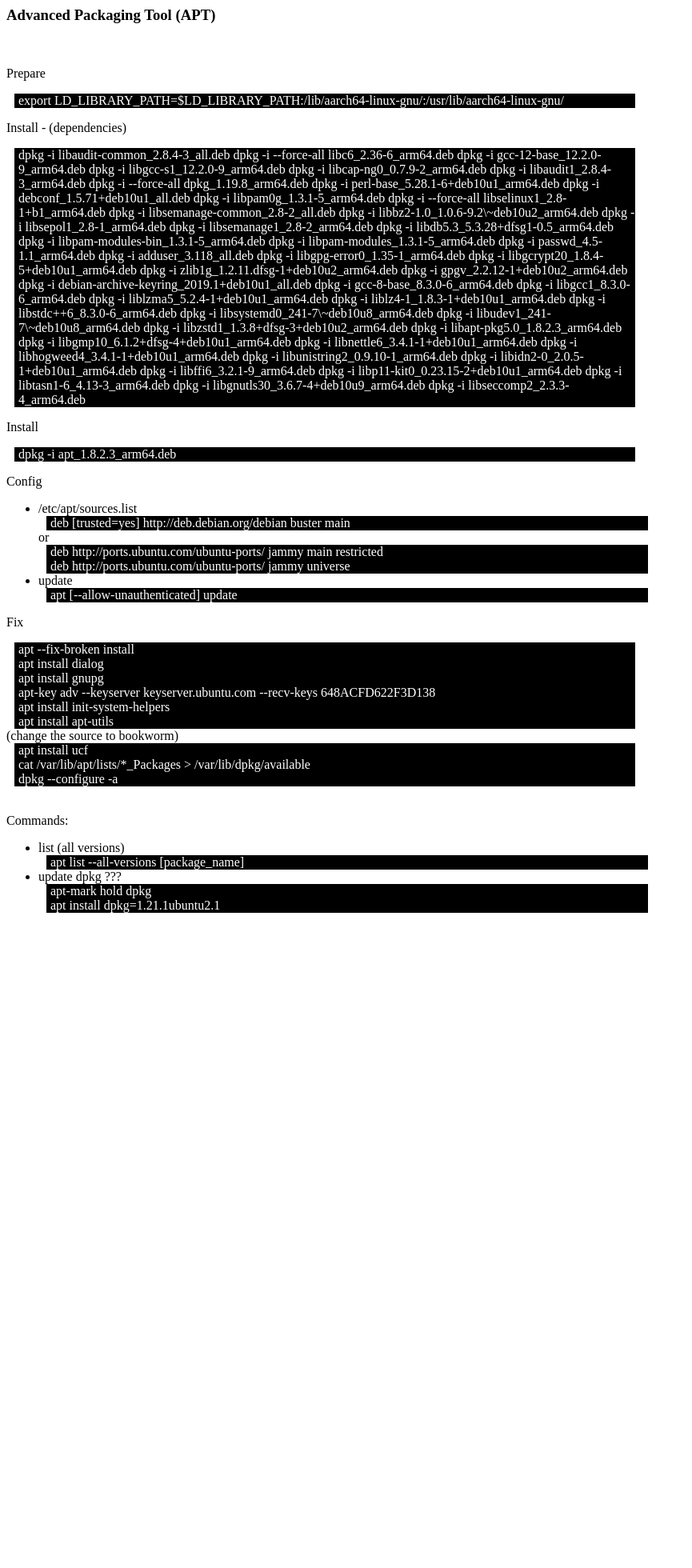
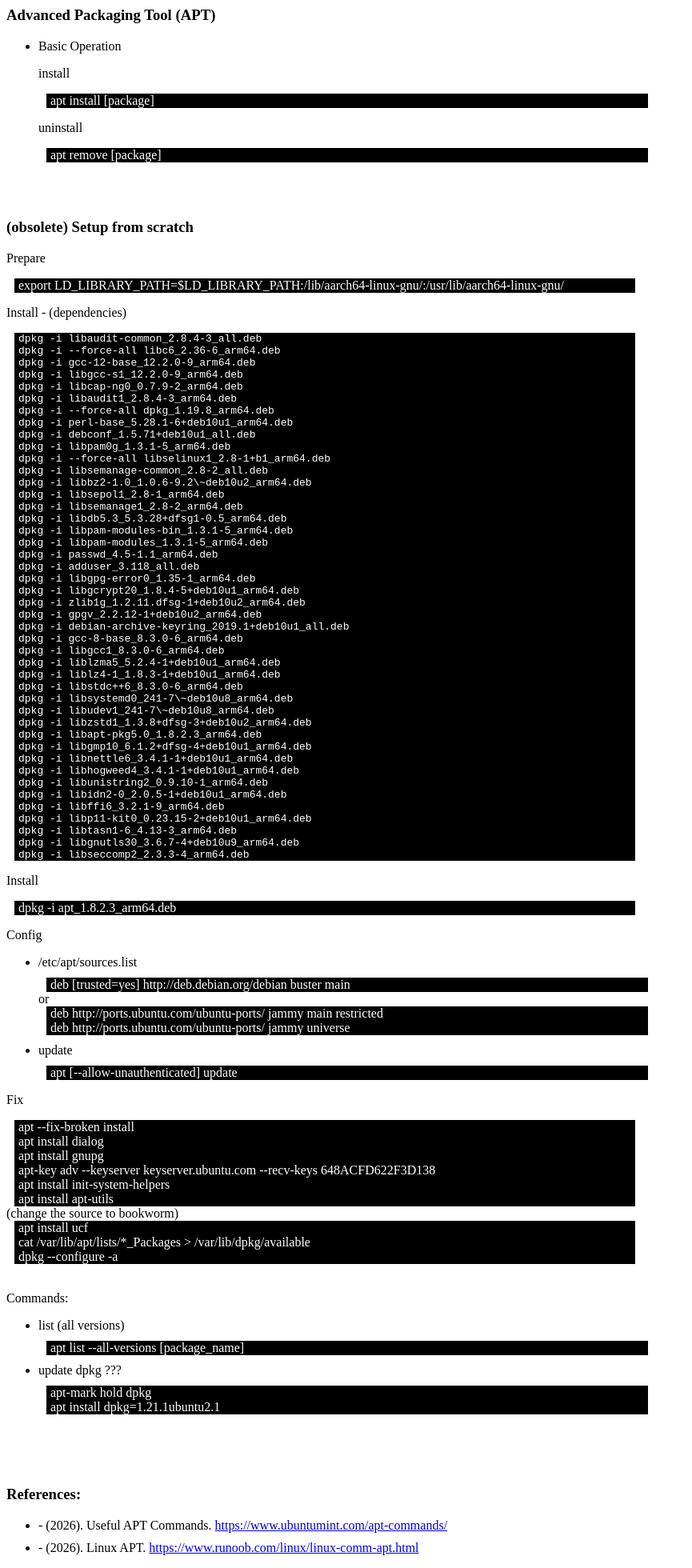
Before and after one commit to czarsir/sir, a Jekyll site: the page built from _posts/system/os/2022-12-27-dpkg_apt.html, in a window 1280 px wide. Shown: the whole page at 80% size, without its empty margins (0-865 px from the left). Built offline with Jekyll 4.4.1, drawn with Linux system fonts in a browser that asks for light colours; before the commit the page ends 1157 px from its top, so only the background shows below that.

Commit message:
[apt] update

```diff
--- a/_posts/system/os/2022-12-27-dpkg_apt.html
+++ b/_posts/system/os/2022-12-27-dpkg_apt.html
@@ -5,14 +5,32 @@ layout: addins
 ---
 <h1 id="ttl" hidden>{{ page.title }}</h1>
 
+<style type="text/css">
+	li {
+		margin-top: 10px;
+		margin-bottom: 10px;
+	}
+</style>
+
 <h3>Advanced Packaging Tool (APT)</h3>
 
-<br>
+<ul>
+<li>Basic Operation</li>
+	<p>install</p>
+	<div class="cmd">apt install [package]</div>
+	<p>uninstall</p>
+	<div class="cmd">apt remove [package]</div>
+</ul>
+
+
+<br><br>
+<h3>(obsolete) Setup from scratch</h3>
+
 <p>Prepare</p>
 <div class="cmd">export LD_LIBRARY_PATH=$LD_LIBRARY_PATH:/lib/aarch64-linux-gnu/:/usr/lib/aarch64-linux-gnu/</div>
 
 <p>Install - (dependencies)</p>
-<div class="cmd">
+<pre class="cmd">
 dpkg -i libaudit-common_2.8.4-3_all.deb
 dpkg -i --force-all libc6_2.36-6_arm64.deb
 dpkg -i gcc-12-base_12.2.0-9_arm64.deb
@@ -57,7 +75,7 @@ dpkg -i libp11-kit0_0.23.15-2+deb10u1_arm64.deb
 dpkg -i libtasn1-6_4.13-3_arm64.deb
 dpkg -i libgnutls30_3.6.7-4+deb10u9_arm64.deb
 dpkg -i libseccomp2_2.3.3-4_arm64.deb
-</div>
+</pre>
 
 <p>Install</p>
 <div class="cmd">dpkg -i apt_1.8.2.3_arm64.deb</div>
@@ -94,3 +112,12 @@ dpkg -i libseccomp2_2.3.3-4_arm64.deb
 	<div class="cmd">apt-mark hold dpkg</div>
 	<div class="cmd">apt install dpkg=1.21.1ubuntu2.1</div>
 </ul>
+
+
+
+<br><br><br>
+<h3>References:</h3>
+<ul>
+	<li>- (2026). Useful APT Commands. <a href="https://www.ubuntumint.com/apt-commands/">https://www.ubuntumint.com/apt-commands/</a></li>
+	<li>- (2026). Linux APT. <a href="https://www.runoob.com/linux/linux-comm-apt.html">https://www.runoob.com/linux/linux-comm-apt.html</a></li>
+</ul>
```
